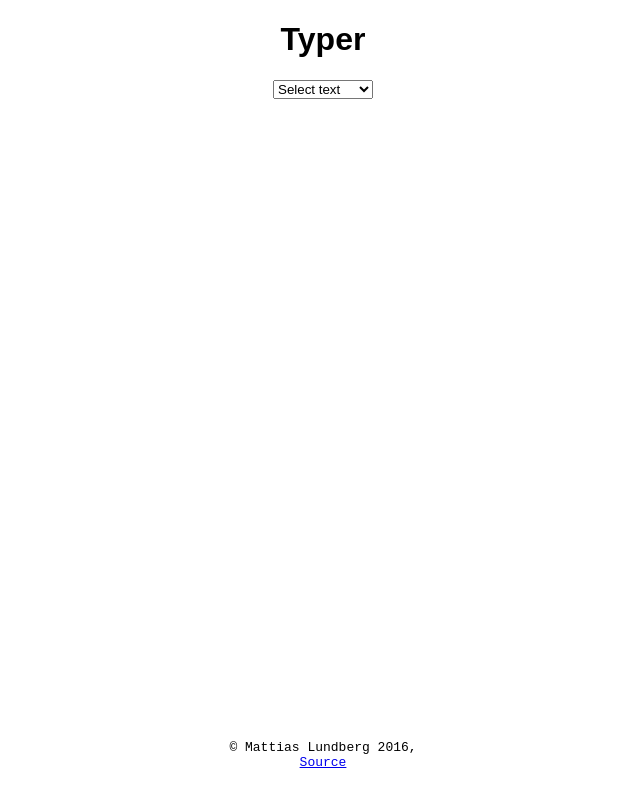
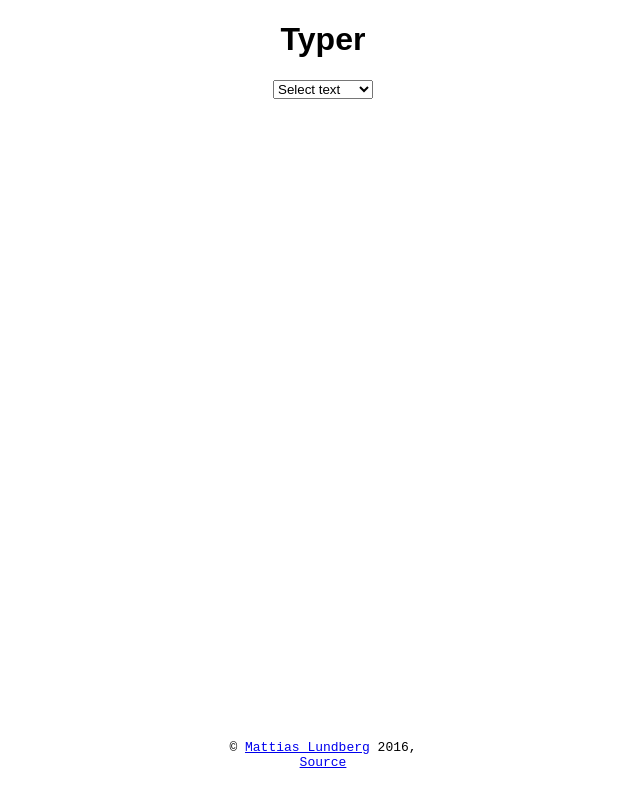
Before and after one commit to mattiaslundberg/typer, a React app: page index.html in a window 1280 px wide. Shown: the whole page, without its empty margins (317-957 px from the left). Built offline with nearby package versions, Linux system fonts and the light colour scheme.

Commit message:
Add homepage link.

```diff
--- a/index.html
+++ b/index.html
@@ -20,7 +20,7 @@
 
     <script src='bundle.js'></script>
 
-    <div class="footer">&copy; Mattias Lundberg 2016, <a tabindex="-1" href="https://github.com/mattiaslundberg/typer/">Source</a></div>
+    <div class="footer">&copy; <a tabindex="-1" href="https://mlundberg.se">Mattias Lundberg</a> 2016, <a tabindex="-1" href="https://github.com/mattiaslundberg/typer/">Source</a></div>
 
   </body>
 
```
